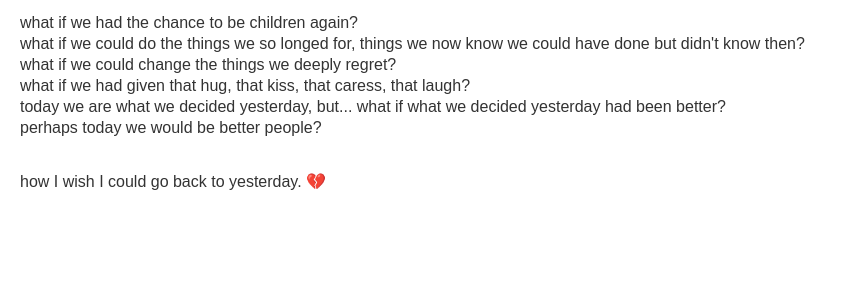
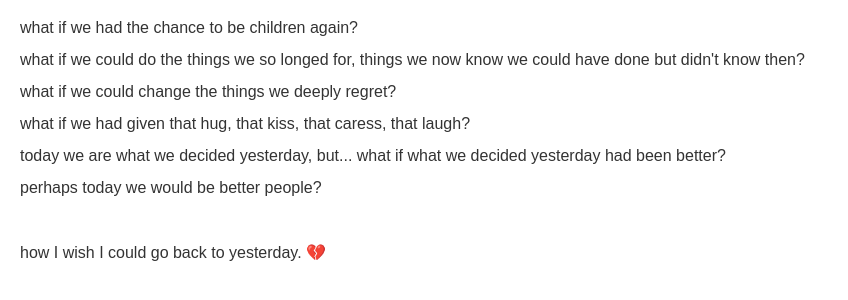
Before and after one commit to 4lvis-JD/if-page, a plain HTML site: page index.html in a window 1280 px wide. Shown: the whole page, without its empty margins (0-848 px from the left). Drawn offline with Linux system fonts and the light colour scheme.

Commit message:
Adjust line-height for paragraph elements

```diff
--- a/index.html
+++ b/index.html
@@ -26,7 +26,7 @@
 
     p {
         margin-bottom: 15px;
-        line-height: 5px;
+        line-height: 1;
     }
 </style>
 
```
